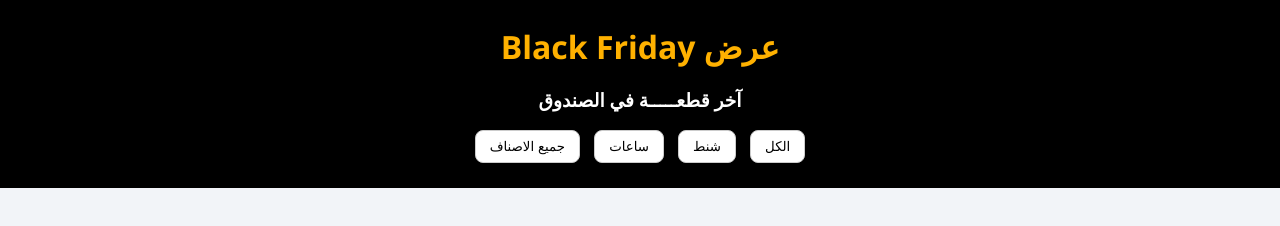
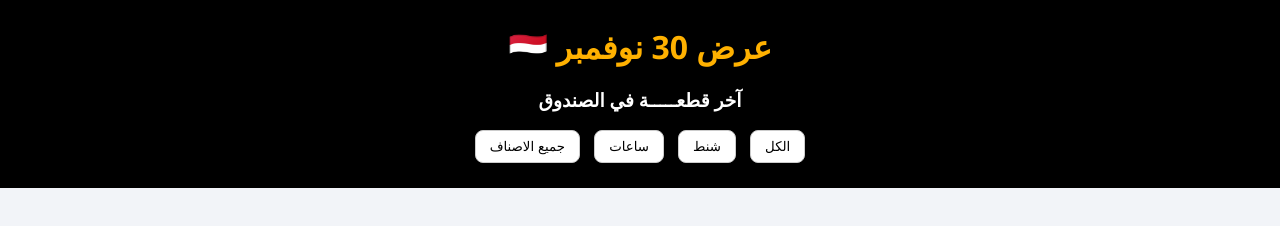
Before and after one commit to b4ye/api, a plain HTML site: page blackFriday.html in a window 1280 px wide. Drawn offline with Linux system fonts and the light colour scheme; no server answers.

Commit message:
Update blackFriday.html

```diff
--- a/blackFriday.html
+++ b/blackFriday.html
@@ -167,7 +167,7 @@
 
     <header>
         <div style="display:flex;justify-content:center;align-items:center;text-align:center">
-            <h1 style="margin:0 10px;color:#ffb100;">عرض <span> Black Friday</span>
+            <h1 style="margin:0 10px;color:#ffb100;">عرض <span> 30 نوفمبر 🇾🇪  </span>
             </h1>
             <br>
         </div>
```
